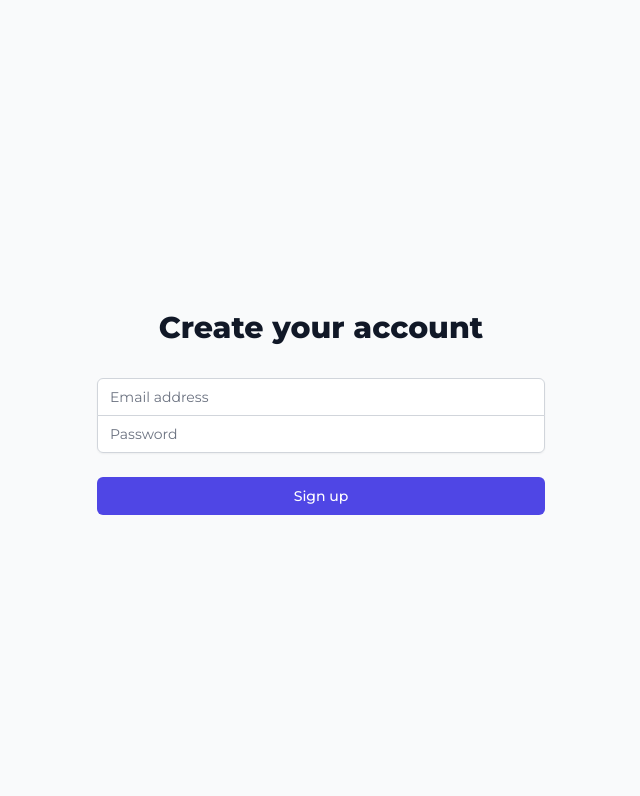
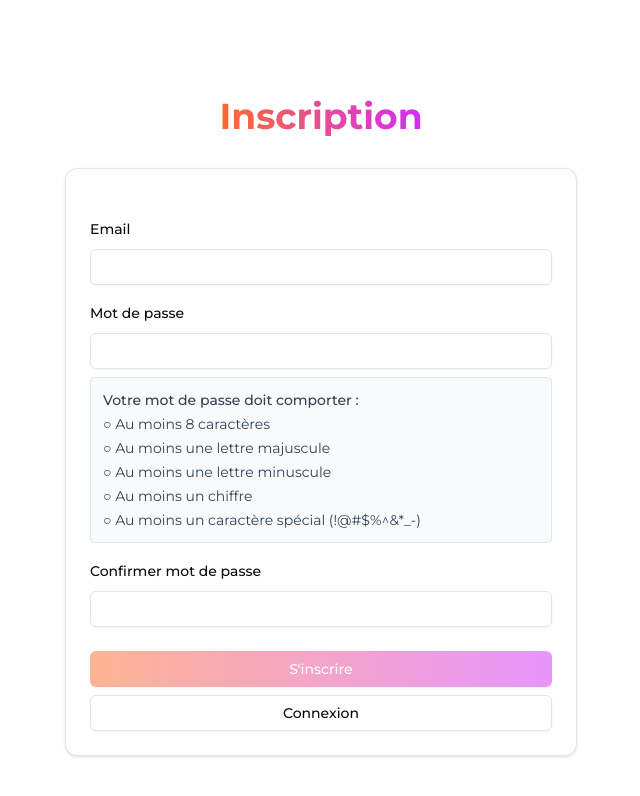
Before and after one commit to marouaneebd/sowerflow, a Next.js app: page /signup in a window 1280 px wide. Shown: the top 796 px of the page, without its empty margins (319-959 px from the left). Built offline with nearby package versions, Linux system fonts and the light colour scheme; no server answers.

Commit message:
Fix signup

```diff
--- a/src/app/signup/page.tsx
+++ b/src/app/signup/page.tsx
@@ -1,17 +1,70 @@
 'use client';
-import { useState } from 'react';
+import { useEffect, useState } from 'react';
 import { useRouter } from 'next/navigation';
+import { useSession } from 'next-auth/react';
+import { Card, CardContent, CardFooter } from '@/components/ui/card';
+import { Transition } from '@/components/onboarding-form/Transition';
+import { Label } from '@/components/ui/label';
+import { Input } from '@/components/ui/input';
+import { GradientButton } from '@/components/onboarding-form/GradientButton';
+import { Button } from '@/components/ui/button';
+import Link from 'next/link';
 
 export default function SignUpPage() {
+  const { data: session } = useSession();
   const [email, setEmail] = useState('');
   const [password, setPassword] = useState('');
+  const [repeatPassword, setRepeatPassword] = useState('');
   const [error, setError] = useState('');
+  const [passwordMismatch, setPasswordMismatch] = useState(false);
   const router = useRouter();
+  const [isSubmitting, setIsSubmitting] = useState(false);
+
+  const validatePassword = (password: string): boolean => {
+    const minLength = password.length >= 8;
+    const hasUpperCase = /[A-Z]/.test(password);
+    const hasLowerCase = /[a-z]/.test(password);
+    const hasNumbers = /\d/.test(password);
+    const hasSpecialChar = /[!@#$%^&*_-]/.test(password);
+
+    return minLength && hasUpperCase && hasLowerCase && hasNumbers && hasSpecialChar;
+  };
+
+  // Check individual password requirements
+  const passwordChecks = {
+    minLength: password.length >= 8,
+    hasUpperCase: /[A-Z]/.test(password),
+    hasLowerCase: /[a-z]/.test(password),
+    hasNumbers: /\d/.test(password),
+    hasSpecialChar: /[!@#$%^&*]/.test(password),
+  };
+
+  // Check if passwords match when either password or repeatPassword changes
+  useEffect(() => {
+    if (password && repeatPassword) {
+      setPasswordMismatch(password !== repeatPassword);
+    } else {
+      setPasswordMismatch(false);
+    }
+  }, [password, repeatPassword]);
+
+  useEffect(() => {
+    if (session) {
+      router.push('/home');
+    }
+  }, [session, router]);
 
   const handleSubmit = async (e: React.FormEvent) => {
     e.preventDefault();
     setError('');
 
+    // Validate passwords match
+    if (password !== repeatPassword) {
+      setPasswordMismatch(true);
+      return;
+    }
+
+    setIsSubmitting(true);
     try {
       const response = await fetch('/api/auth', {
         method: 'POST',
@@ -28,70 +81,111 @@ export default function SignUpPage() {
       }
 
       // Redirect to login or dashboard
-      router.push('/login');
+      router.push('/signin');
     } catch (err) {
       setError(err instanceof Error ? err.message : 'Failed to sign up');
+    } finally {
+      setIsSubmitting(false);
     }
   };
 
+  const isStepValid = () => {
+    return email !== '' &&
+           password !== '' &&
+           repeatPassword !== '' &&
+           password === repeatPassword &&
+           validatePassword(password);
+  }
+
   return (
-    <div className="min-h-screen flex items-center justify-center bg-gray-50 py-12 px-4 sm:px-6 lg:px-8">
-      <div className="max-w-md w-full space-y-8">
-        <div>
-          <h2 className="mt-6 text-center text-3xl font-extrabold text-gray-900">
-            Create your account
-          </h2>
-        </div>
-        <form className="mt-8 space-y-6" onSubmit={handleSubmit}>
-          <div className="rounded-md shadow-sm -space-y-px">
-            <div>
-              <label htmlFor="email-address" className="sr-only">
-                Email address
-              </label>
-              <input
-                id="email-address"
-                name="email"
+    <main className="flex min-h-screen flex-col items-center justify-center p-24 bg-white">
+      <h1 className="text-4xl font-bold mb-8 bg-gradient-to-r from-[#ff6b2b] to-[#d22dfc] text-transparent bg-clip-text">
+        Inscription
+      </h1>
+      <Card className="w-full max-w-lg mx-auto">
+        <CardContent className="pt-6">
+        </CardContent>
+        <Transition key="signin">
+          <form onSubmit={handleSubmit}>
+            <CardContent className="min-h-[250px]">
+              <div className="space-y-4">
+                <div className="space-y-2">
+                  <Label htmlFor="email">Email</Label>
+                  <Input
+                    id="email"
                     type="email"
-                autoComplete="email"
-                required
-                className="appearance-none rounded-none relative block w-full px-3 py-2 border border-gray-300 placeholder-gray-500 text-gray-900 rounded-t-md focus:outline-none focus:ring-indigo-500 focus:border-indigo-500 focus:z-10 sm:text-sm"
-                placeholder="Email address"
                     value={email}
                     onChange={(e) => setEmail(e.target.value)}
+                    required
                   />
                 </div>
-            <div>
-              <label htmlFor="password" className="sr-only">
-                Password
-              </label>
-              <input
+                <div className="space-y-2">
+                  <Label htmlFor="password">Mot de passe</Label>
+                  <Input
                     id="password"
-                name="password"
                     type="password"
-                autoComplete="new-password"
-                required
-                className="appearance-none rounded-none relative block w-full px-3 py-2 border border-gray-300 placeholder-gray-500 text-gray-900 rounded-b-md focus:outline-none focus:ring-indigo-500 focus:border-indigo-500 focus:z-10 sm:text-sm"
-                placeholder="Password"
                     value={password}
                     onChange={(e) => setPassword(e.target.value)}
+                    required
                   />
+                  <div className="bg-slate-50 p-3 text-sm rounded border border-slate-200 text-slate-700">
+                    <p className="font-medium mb-1">Votre mot de passe doit comporter :</p>
+                    <ul className="space-y-1">
+                      <li className={`flex items-center gap-2 ${passwordChecks.minLength ? 'text-green-600' : 'text-slate-700'}`}>
+                        {passwordChecks.minLength ? '✓' : '○'} Au moins 8 caractères
+                      </li>
+                      <li className={`flex items-center gap-2 ${passwordChecks.hasUpperCase ? 'text-green-600' : 'text-slate-700'}`}>
+                        {passwordChecks.hasUpperCase ? '✓' : '○'} Au moins une lettre majuscule
+                      </li>
+                      <li className={`flex items-center gap-2 ${passwordChecks.hasLowerCase ? 'text-green-600' : 'text-slate-700'}`}>
+                        {passwordChecks.hasLowerCase ? '✓' : '○'} Au moins une lettre minuscule
+                      </li>
+                      <li className={`flex items-center gap-2 ${passwordChecks.hasNumbers ? 'text-green-600' : 'text-slate-700'}`}>
+                        {passwordChecks.hasNumbers ? '✓' : '○'} Au moins un chiffre
+                      </li>
+                      <li className={`flex items-center gap-2 ${passwordChecks.hasSpecialChar ? 'text-green-600' : 'text-slate-700'}`}>
+                        {passwordChecks.hasSpecialChar ? '✓' : '○'} Au moins un caractère spécial (!@#$%^&*_-)
+                      </li>
+                    </ul>
                   </div>
                 </div>
-
+                <div className="space-y-2">
+                  <Label htmlFor="repeatPassword">Confirmer mot de passe</Label>
+                  <Input
+                    id="repeatPassword"
+                    type="password"
+                    value={repeatPassword}
+                    onChange={(e) => setRepeatPassword(e.target.value)}
+                    required
+                  />
+                  {passwordMismatch && (
+                    <div className="text-red-500 text-sm mt-1">
+                      Les mots de passe ne correspondent pas
+                    </div>
+                  )}
+                </div>
                 {error && (
-            <div className="text-red-500 text-sm text-center">{error}</div>
+                  <div className="text-red-500 text-sm">{error}</div>
                 )}
-
-          <div>
-            <button
-              type="submit"
-              className="group relative w-full flex justify-center py-2 px-4 border border-transparent text-sm font-medium rounded-md text-white bg-indigo-600 hover:bg-indigo-700 focus:outline-none focus:ring-2 focus:ring-offset-2 focus:ring-indigo-500"
-            >
-              Sign up
-            </button>
               </div>
+            </CardContent>
+            <CardFooter className="flex flex-col gap-2">
+              <div className="w-full">
+                <GradientButton type="submit" disabled={!isStepValid()} isLoading={isSubmitting} className="w-full">
+                  S&apos;inscrire
+                </GradientButton>
+              </div>
+              <div className="w-full">
+                <Link href="/signin">
+                  <Button variant="outline" className="w-full">
+                    Connexion
+                  </Button>
+                </Link>
+              </div>
+            </CardFooter>
           </form>
-      </div>
-    </div>
-  );
+        </Transition>
+      </Card>
+    </main>
+  )
 }
```
Lines whose indentation alone changed are shown as unchanged.
